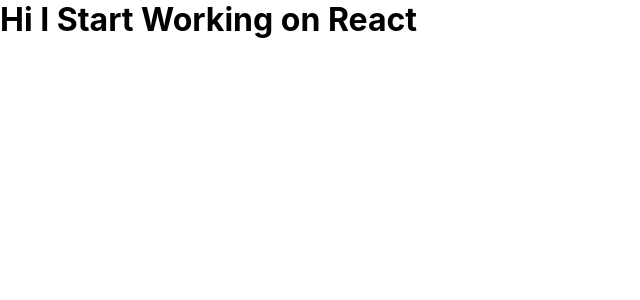
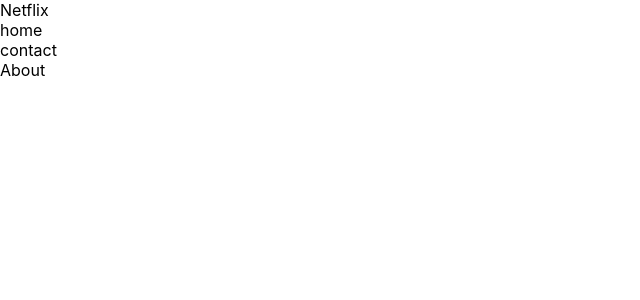
Before and after one commit to josantoss/myNetflix-Project, a React (Create React App) app in the folder netflix-project/: page / in a window 1280 px wide. Shown: the top 300 px of the page, without its empty margins (0-640 px from the left). Built offline with nearby package versions, Linux system fonts and the light colour scheme.

Commit message:
Now I add Header

```diff
--- a/netflix-project/package.json
+++ b/netflix-project/package.json
@@ -3,6 +3,10 @@
   "version": "0.1.0",
   "private": true,
   "dependencies": {
+    "@emotion/react": "^11.11.4",
+    "@emotion/styled": "^11.11.0",
+    "@mui/icons-material": "^5.15.13",
+    "@mui/material": "^5.15.13",
     "@testing-library/jest-dom": "^5.17.0",
     "@testing-library/react": "^13.4.0",
     "@testing-library/user-event": "^13.5.0",
--- a/netflix-project/src/App.js
+++ b/netflix-project/src/App.js
@@ -1,9 +1,11 @@
 import './App.css';
+import Header from './Components/Header/Header';
+// import Footer from './Components/Footer/Footer';
 
 function App() {
   return (
     <div className="App">
-      <h1>Hi I Start Working on React</h1>
+      <Header/>
     </div>
   );
 }
--- /dev/null
+++ b/netflix-project/src/Components/Header/Header.js
@@ -0,0 +1,20 @@
+import React from 'react'
+import'./header.css'
+function Header() {
+    return (
+        <div>
+            <div>
+                <ul>
+                    <li>Netflix
+                    </li>
+                    <li>home</li>
+                    <li>contact</li>
+                    <li>About</li>
+                </ul>
+
+            </div>
+    </div>
+    )
+}
+
+export default Header
```
Also changed, not shown: netflix-project/src/Components/Header/header.css (added), 1 other file (tests, documents, lock files or other folders).
